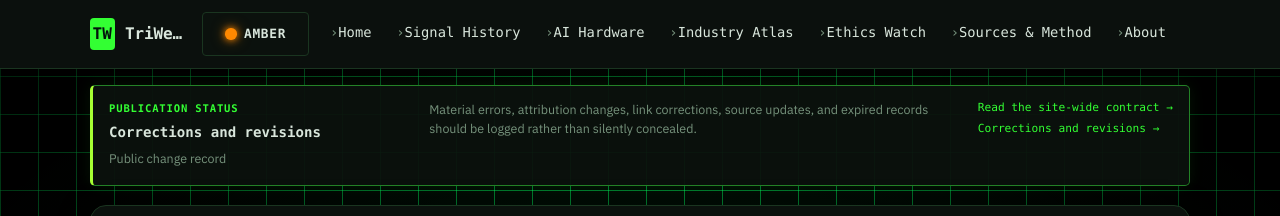
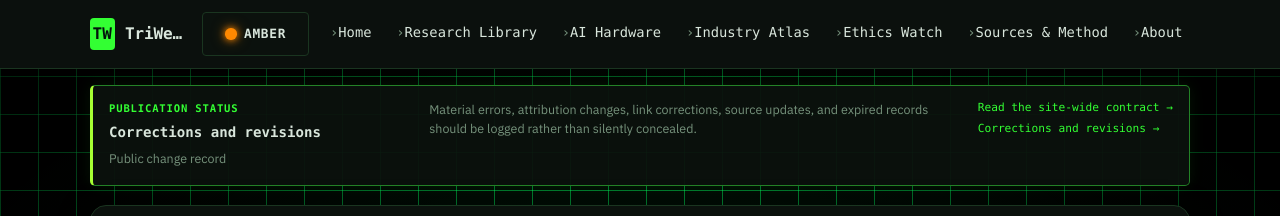
Before and after one commit to Joeyjojoe-jr/triwei-ai-site, a Jekyll site: the page built from corrections.md, in a window 1280 px wide. Shown: the top 216 px of the page. Built offline with Jekyll 4.4.1, drawn with Linux system fonts in a browser that asks for light colours.

Commit message:
Rename Signal History as Research Library

```diff
--- a/_includes/header.html
+++ b/_includes/header.html
@@ -11,7 +11,7 @@
     <nav class="site-nav" aria-label="Primary">
       <ul>
         <li><a href="{{ '/' | relative_url }}"{% if page.url == '/' %} class="is-active" aria-current="page"{% endif %}>Home</a></li>
-        <li><a href="{{ '/signals/' | relative_url }}"{% if page.url contains '/signals/' %} class="is-active" aria-current="page"{% endif %}>Signal History</a></li>
+        <li><a href="{{ '/signals/' | relative_url }}"{% if page.url contains '/signals/' %} class="is-active" aria-current="page"{% endif %}>Research Library</a></li>
         <li><a href="{{ '/hardware/' | relative_url }}"{% if page.url contains '/hardware/' %} class="is-active" aria-current="page"{% endif %}>AI Hardware</a></li>
         <li><a href="{{ '/industry/' | relative_url }}"{% if page.url contains '/industry/' %} class="is-active" aria-current="page"{% endif %}>Industry Atlas</a></li>
         <li><a href="{{ '/ethics/' | relative_url }}"{% if page.url contains '/ethics/' %} class="is-active" aria-current="page"{% endif %}>Ethics Watch</a></li>
```
